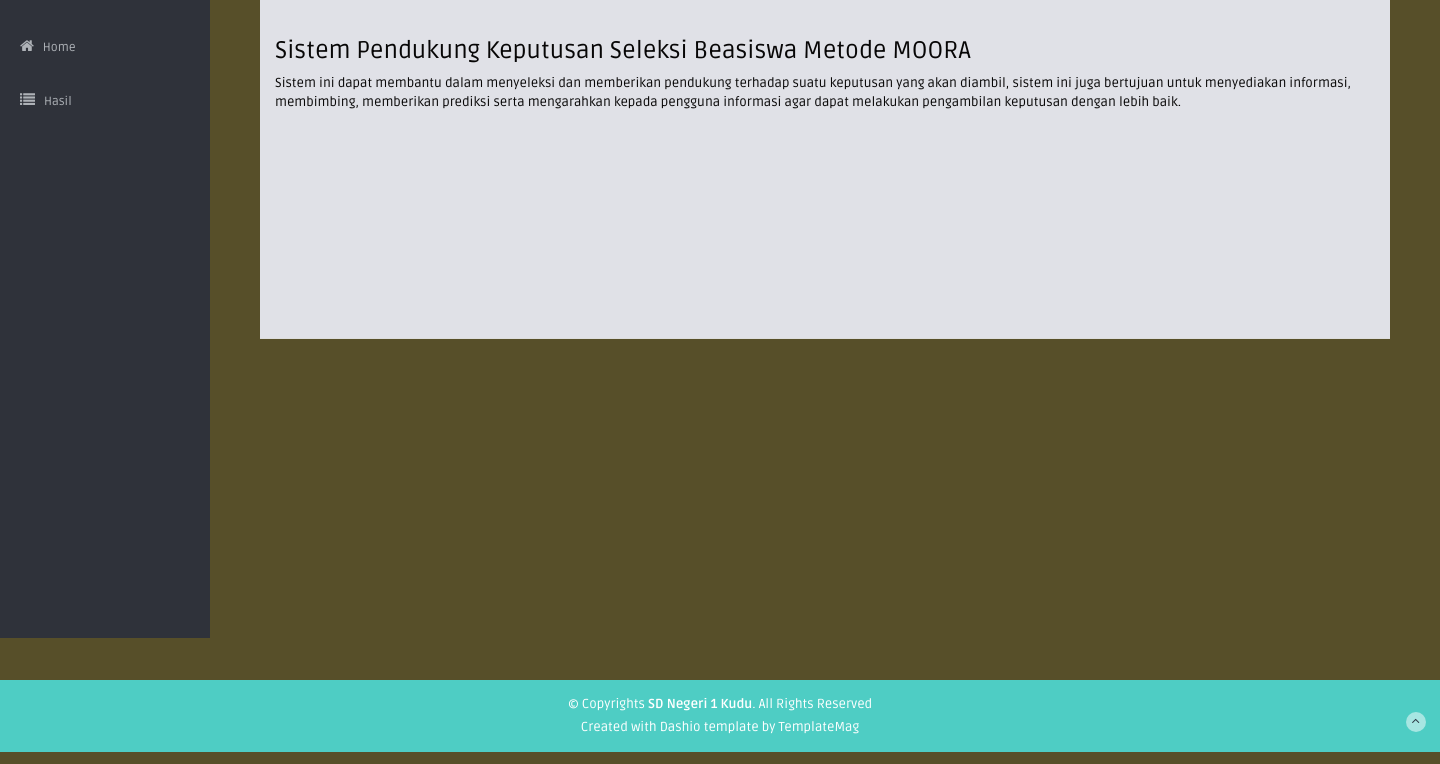
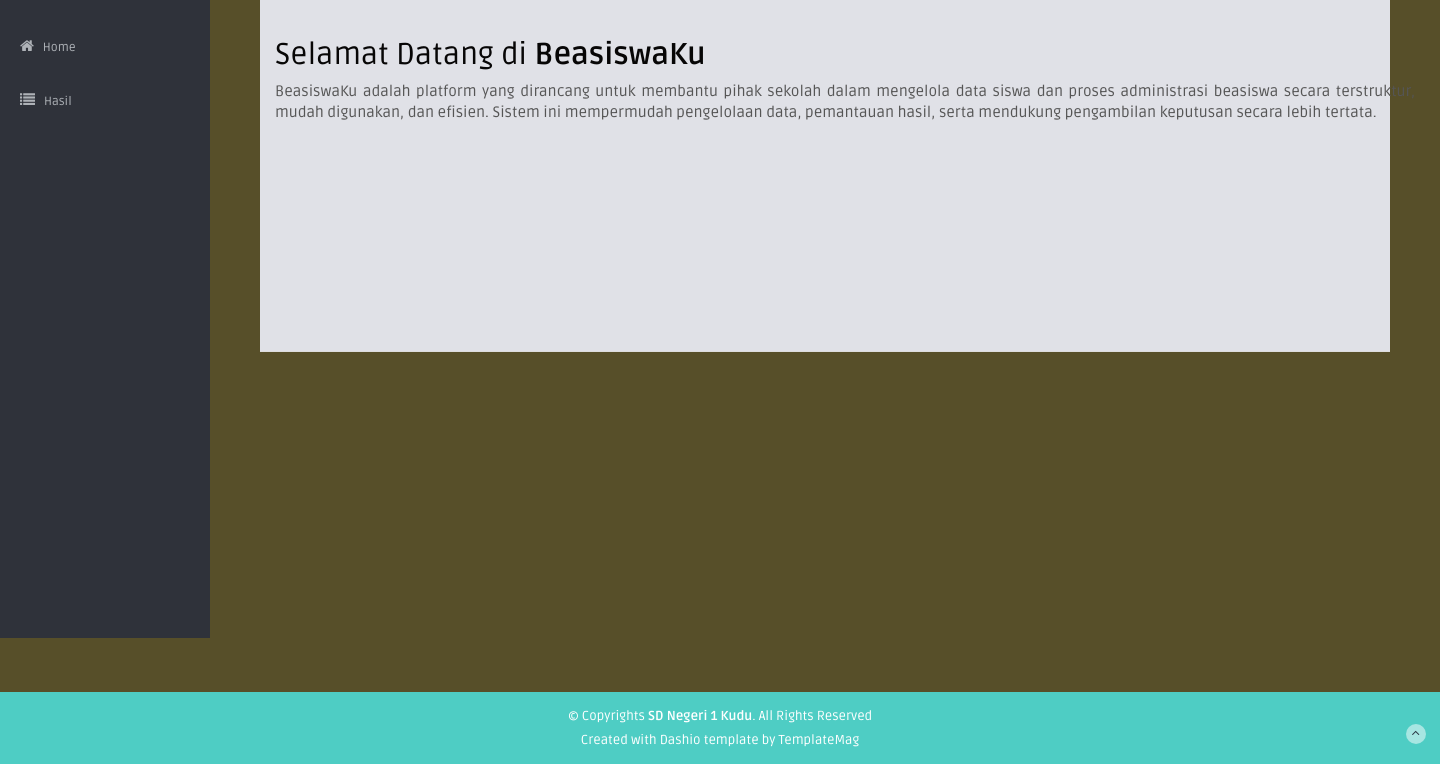
Before and after one commit to galihratnawidya/moora-spk, a PHP site: page /html2pdf/?module=home in a window 1440 px wide. Shown: the part 162-926 px from the top of the page. Run offline with PHP 8.4, Linux system fonts and the light colour scheme; a user stored in the database is signed in; some libraries are stand-ins or nearby versions.

Commit message:
Add files via upload
perubahan tampilan home

```diff
--- a/pages/home/home.php
+++ b/pages/home/home.php
@@ -6,9 +6,14 @@
   <!-- Tab panes -->
   <div class="tab-content">
     <div id="home" class="container tab-pane active"><br>
-      <h3>Sistem Pendukung Keputusan Seleksi Beasiswa Metode MOORA</h3>
-      <p>Sistem ini dapat membantu dalam menyeleksi dan memberikan pendukung terhadap suatu keputusan yang akan diambil, sistem ini juga bertujuan untuk menyediakan informasi, membimbing, memberikan prediksi serta mengarahkan kepada pengguna informasi agar dapat melakukan pengambilan keputusan dengan lebih baik.  </p>
-    </div>  </p>
+      <h2 style="margin-bottom: 10px;">Selamat Datang di <strong>BeasiswaKu</strong></h2>
+      <p style="text-align: justify; font-size: 15px; color: #555;">
+BeasiswaKu adalah platform yang dirancang untuk membantu pihak sekolah dalam mengelola data siswa dan proses administrasi beasiswa secara terstruktur,
+mudah digunakan, dan efisien. Sistem ini mempermudah pengelolaan data, pemantauan hasil, serta mendukung pengambilan keputusan secara lebih tertata.
+</p>
+
+    </div>
+    </p>
   </div>
   <div id="menu1" class="container tab-pane fade"><br>
     <h3>Menu 1</h3>
```
Lines whose indentation alone changed are shown as unchanged.
